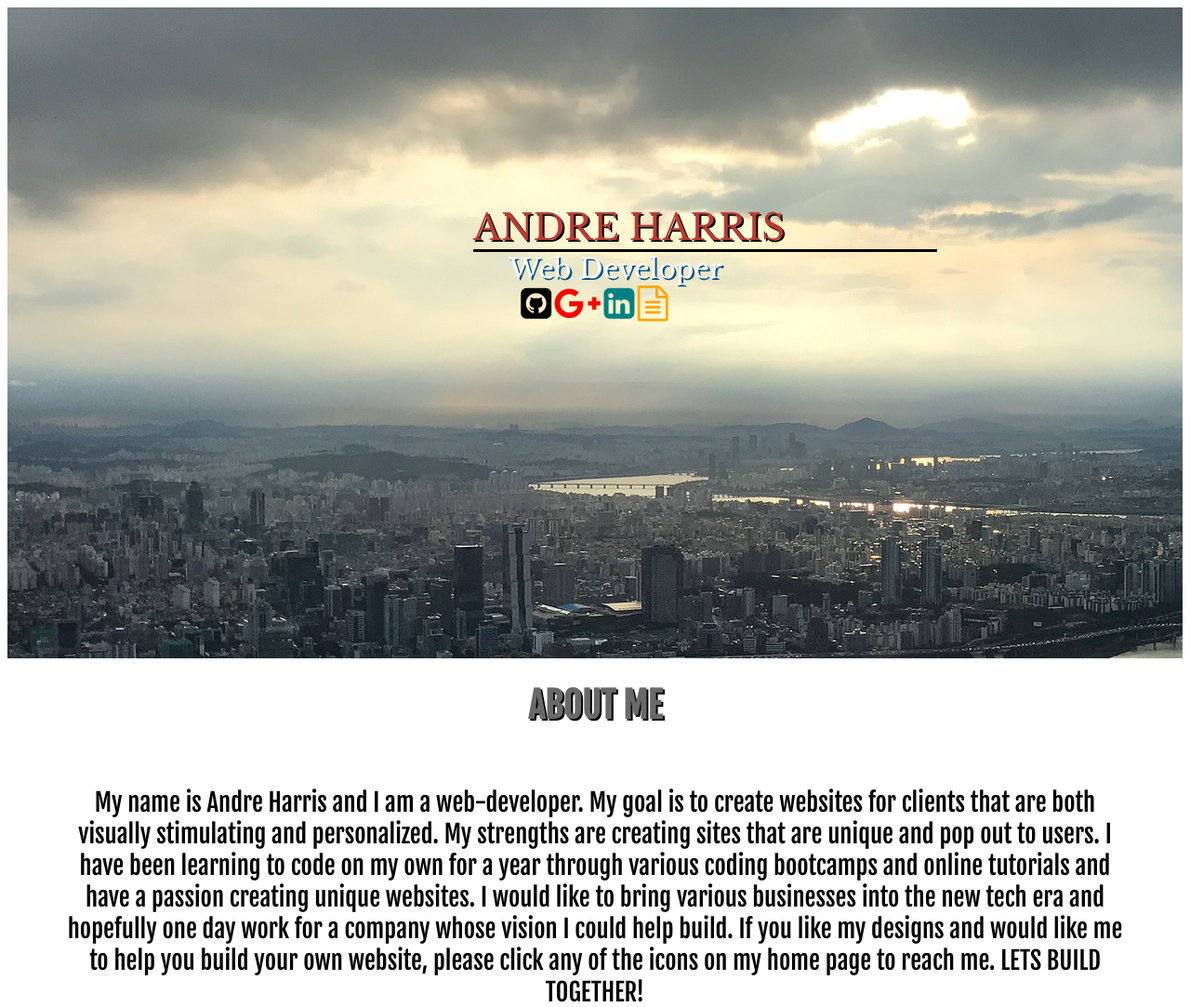
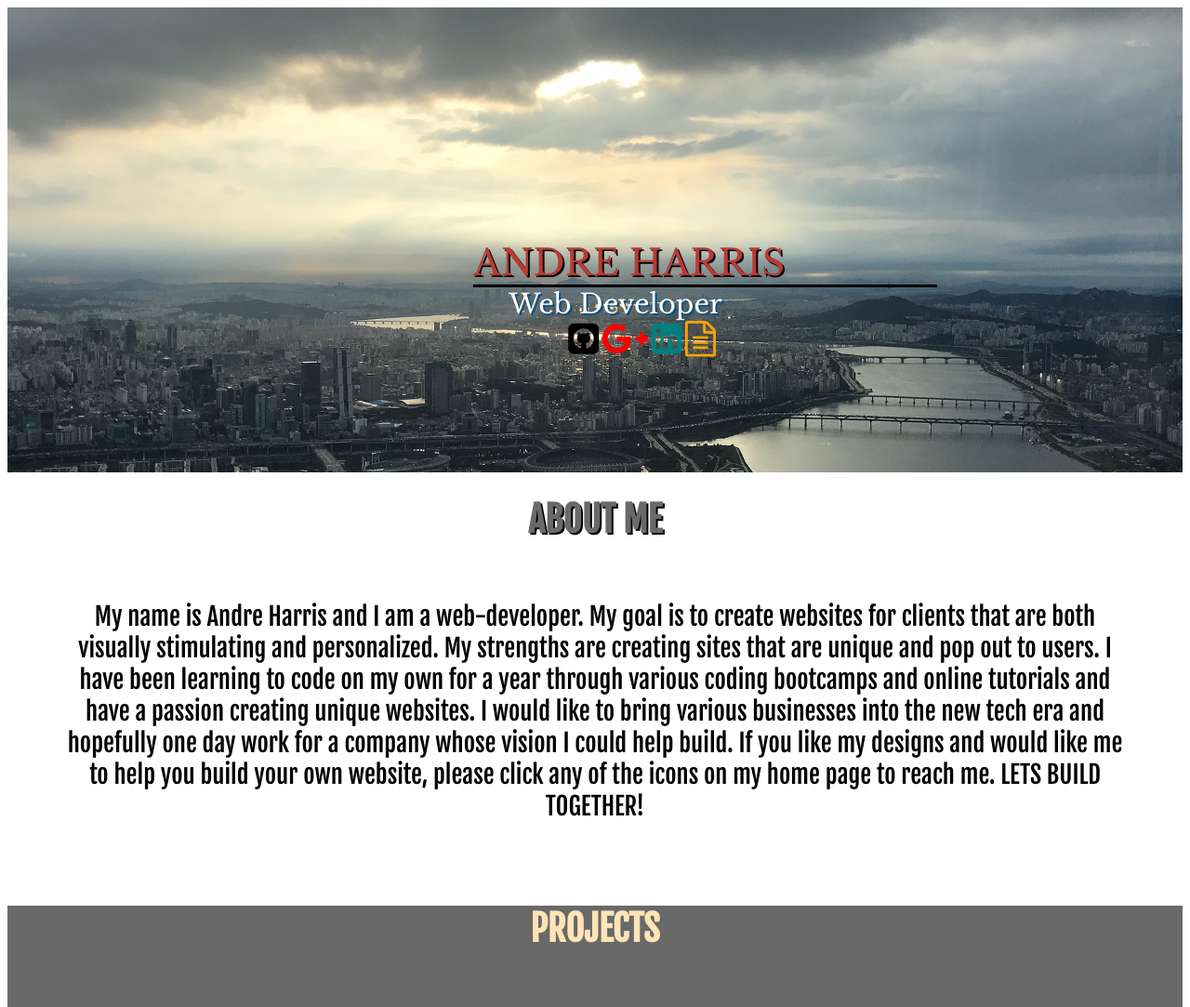
Before and after one commit to aharris4723/Portfolio, a PHP site: page / in a window 1280 px wide. Shown: the top 1083 px of the page at 93% size. Run offline with PHP 8.4, Linux system fonts and the light colour scheme; some libraries are stand-ins or nearby versions.

Commit message:
new sizing

```diff
--- a/index.css
+++ b/index.css
@@ -76,7 +76,7 @@ a:hover {
 	width: 88%;
 	height: 560px;
 	/*min-height: 400px;*/
-	background-color: yellow;
+	background-color: white;
 	/*margin-bottom: 10px;*/
 }
 
@@ -104,8 +104,10 @@ h1{
 }
 #facepage{
 	background-image: url('background.jpg');
+	background-size: 100%;
+	background-repeat: no-repeat;
 	width: 100%;
-	height: 700px;
+	height: 500px;
 	/*min-height: 600px;*/
 	background-position: cover;
 	/*border: 1px solid white;*/
@@ -132,7 +134,7 @@ h1{
 	opacity: .1%;
 	box-shadow: 5px 5px 5px 5px black;
 
-	margin-top: 3%;
+	margin-top: 6%;
 	margin-left: 14%;
 	/*padding: 1px auto;*/
 	/*margin: 1px auto;*/
@@ -175,7 +177,7 @@ h1{
 	left: 48vmax;*/
 	/*margin: auto;
 	padding:auto;*/
-	margin-left: 5vmax;
+	margin-left: 9vmax;
 
 
 }
```
